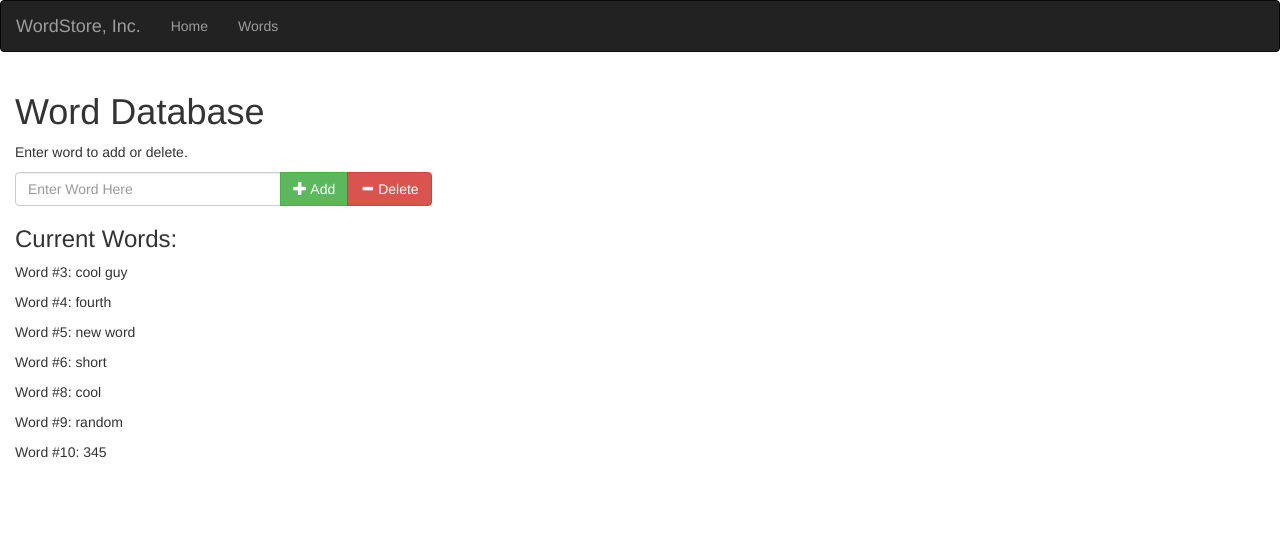
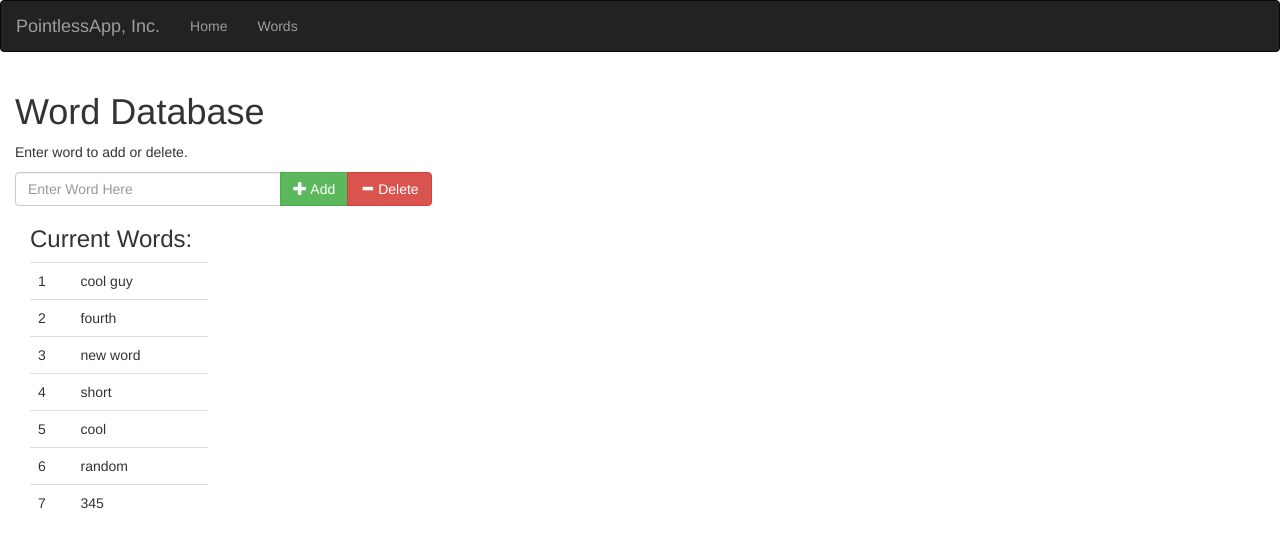
Before and after one commit to ChrisHein25/google_test, a Flask app: page /words in a window 1280 px wide. Shown: the top 548 px of the page. Run offline with Flask 2, Linux system fonts and the light colour scheme; data comes from the database, SQL or seed files in the repository; some libraries are stand-ins or nearby versions.

Commit message:
changes and rename app

```diff
--- a/templates/_navbar.html
+++ b/templates/_navbar.html
@@ -1,7 +1,7 @@
 <nav class="navbar navbar-inverse">
   <div class="container-fluid">
     <div class="navbar-header">
-      <a class="navbar-brand" href="/">WordStore, Inc.</a>
+      <a class="navbar-brand" href="/">PointlessApp, Inc.</a>
     </div>
     <ul class="nav navbar-nav">
       <li><a href="/">Home</a></li>
--- a/templates/base.html
+++ b/templates/base.html
@@ -1,7 +1,7 @@
 {% extends 'bootstrap/base.html' %}
 
 {% block title %}
- Google Test
+  My Flask App
 {% endblock %}
 
 {% block navbar %}
--- a/templates/words.html
+++ b/templates/words.html
@@ -23,16 +23,27 @@
   </div>
 
 
-  <div class="db_results">
+  <div class="db_results col-sm-2">
+
     <h3>Current Words:</h3>
+
     <!-- Jinja script to load database on html page-->
     {% if wordTable %}
-    {% for row in wordTable %}
-    <p> Word #{{ row[0] }}: {{ row[1] }}</p>
-    {% endfor %}
+    <div class="">
+      <table class="table">
+        {% for row in wordTable %}
+        <tr>
+          <td>{{ loop.index }}</td>
+          <td>{{ row[1] }}</td>
+        </tr>
+        {% endfor %}
+
+      </table>
+    </div>
     {% else %}
     <p>No words in database! Please add a word.</p>
     {% endif %}
+
   </div>
 </div>
 
```
